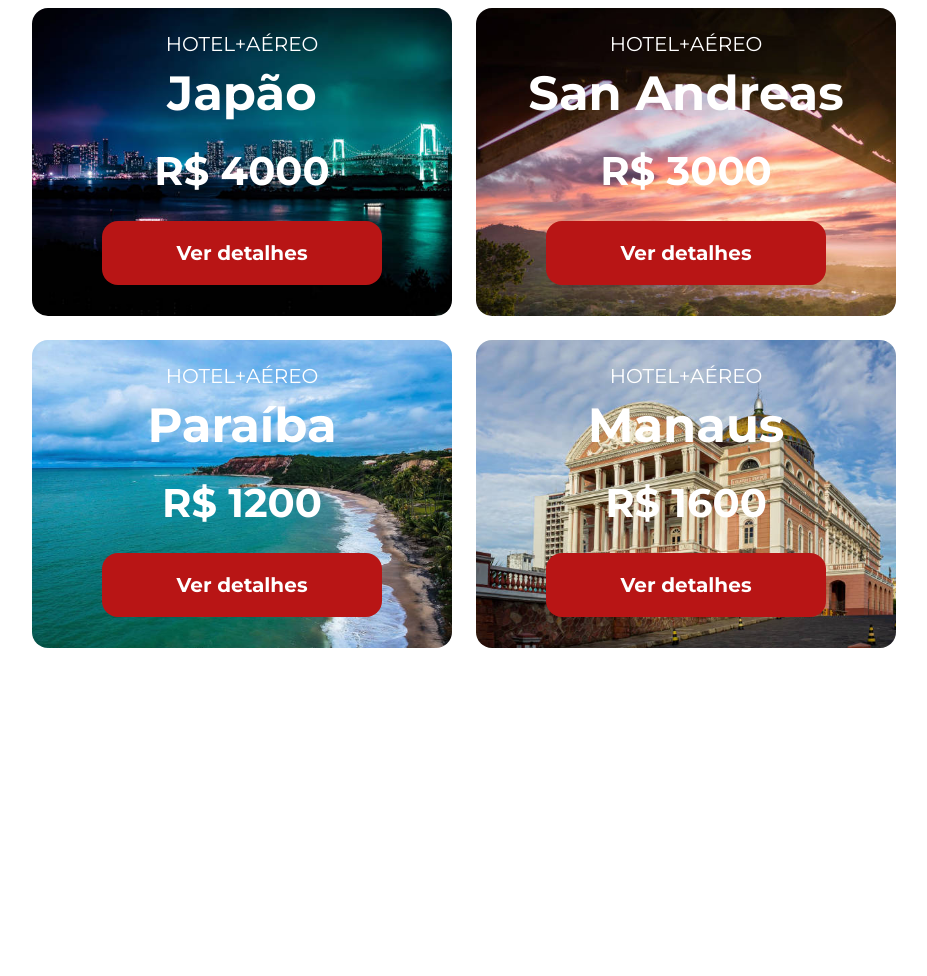
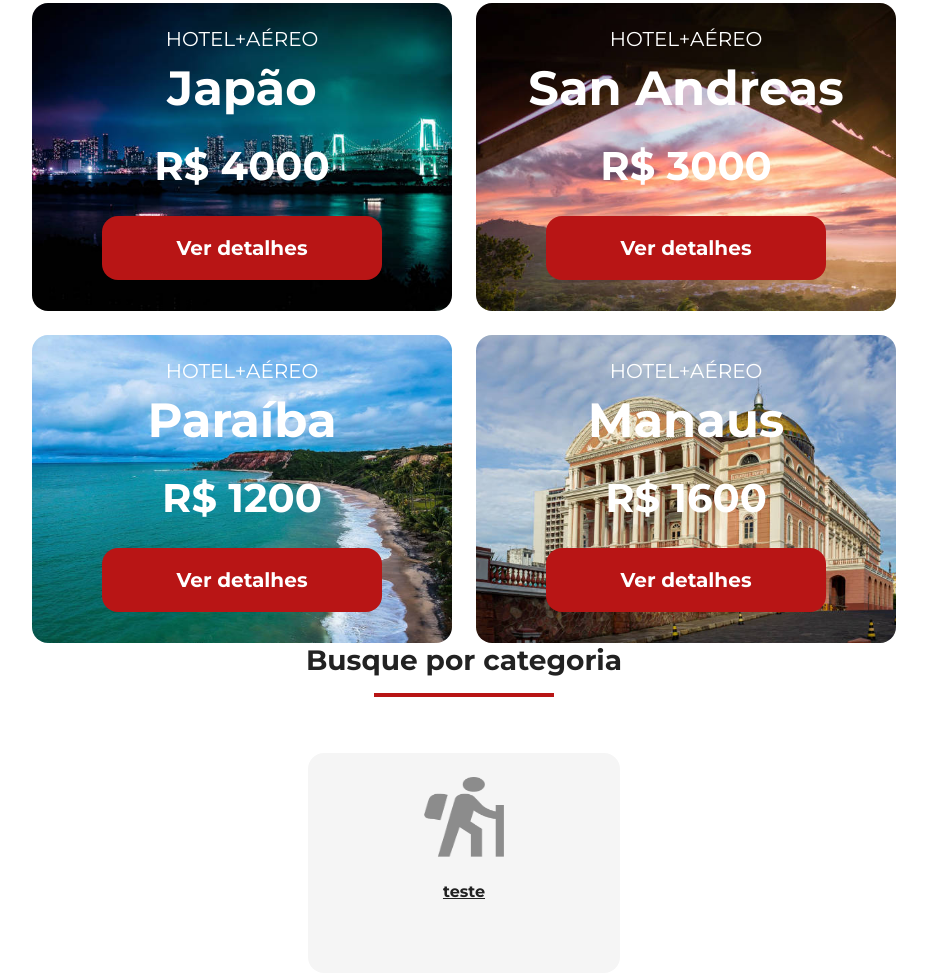
Before and after one commit to GabrielCuin/projeto-jornada, a plain HTML site: page index.html in a window 1280 px wide. Shown: the part 1211-2187 px from the top of the page, without its empty margins (176-1103 px from the left). Before the commit the page ends 1859 px from the top, so only its background shows below. Drawn offline with Linux system fonts and the light colour scheme.

Commit message:
estrutura categoria montada

```diff
--- /dev/null
+++ b/css/categories.css
@@ -0,0 +1,23 @@
+.categories {
+  display: flex;
+  flex-direction: column;
+  align-items: center;
+  gap: 24px;
+  margin-bottom: 88px;
+}
+
+.category-card {
+  color: var(--text-primary-color);
+  background-color: #f5f5f5;
+  width: 312px;
+  height: 220px;
+  box-sizing: border-box;
+  padding: 24px 16px;
+  border-radius: 16px;
+  text-align: center;
+}
+
+.nacional img {
+  width: 80px;
+  height: 80px;
+}
--- a/css/global.css
+++ b/css/global.css
@@ -44,6 +44,8 @@ body {
   color: var(--text-primary-color);
 }
 
+section
+
 .section-title h2 {
   font-size: 28px;
   font-weight: var(--title-weight);
--- a/css/offers.css
+++ b/css/offers.css
@@ -3,6 +3,7 @@
   flex-direction: column;
   align-items: center;
   gap: 24px;
+  margin-bottom: 88px;
 }
 
 .card {
--- a/css/style.css
+++ b/css/style.css
@@ -2,3 +2,4 @@
 @import url(./header.css);
 @import url(./hero.css);
 @import url(./offers.css);
+@import url(./categories.css);
--- a/index.html
+++ b/index.html
@@ -110,5 +110,15 @@
         </article>
       </div>
     </section>
+    <section class="categories">
+      <div class="section-title">
+        <h2>Busque por categoria</h2>
+        <hr />
+      </div>
+      <a href="#" class="category-card nacional">
+        <img src="./img/icone-pacotes-nacionais.png" alt="viajante png">
+        <h4>teste</h4>
+      </a>
+    </section>
   </body>
 </html>
```
Also changed, not shown: img/icone-pacotes-interacionais.png (added), img/icone-pacotes-nacionais.png (added), img/icone-seguro-viagem.png (added), img/icone-transfer.png (added).
